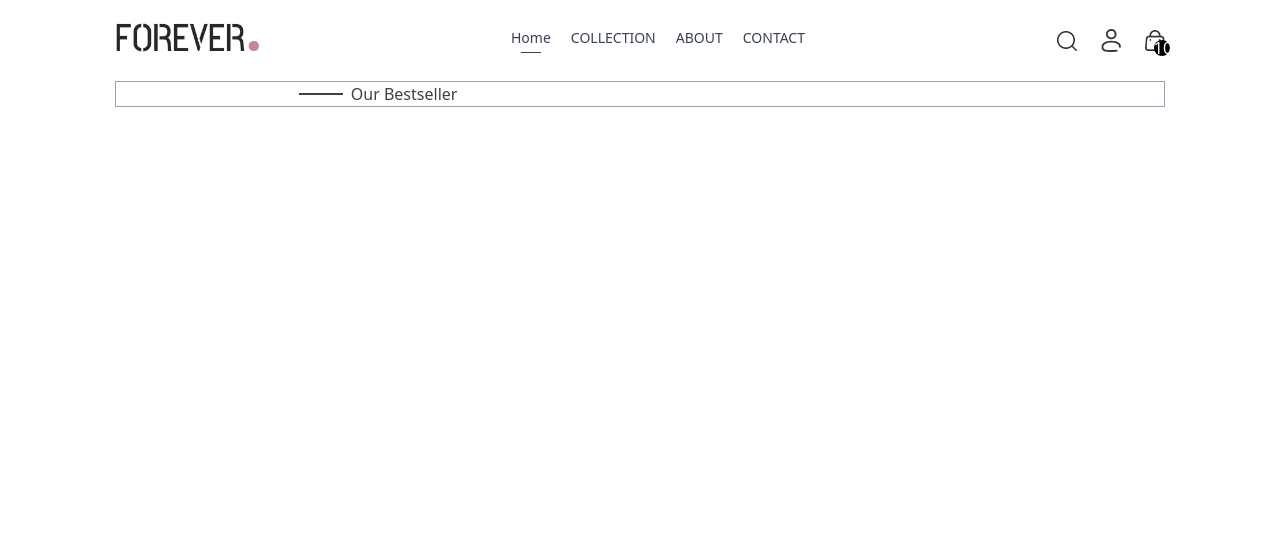
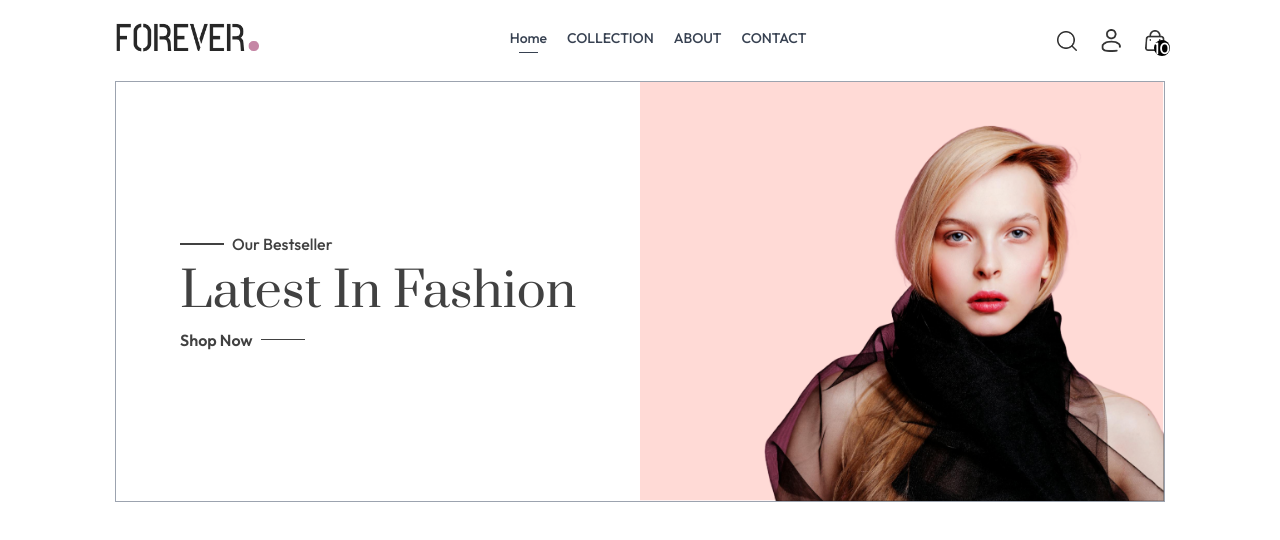
Before and after one commit to NikhilBhatt-dev/E-commerce, a React (Vite) app: page / in a window 1280 px wide. Shown: the top 540 px of the page. Built offline with nearby package versions, Linux system fonts and the light colour scheme.

Commit message:
update hero

```diff
--- a/src/components/Hero.jsx
+++ b/src/components/Hero.jsx
@@ -1,5 +1,6 @@
 import React from 'react'
 
+import {assets} from '../assets/assets'
 const Hero = () => {
   return (
     <div className='flex flex-col sm:flex-row border border-gray-400'>
@@ -17,10 +18,18 @@ const Hero = () => {
             </p>
 
           </div>
+          <h1 className='prata-regular text-3xl sm:py-3 lg:text-5xl leading-relaxed'>Latest In Fashion</h1>
+          <div className='flex items-center gap-2'>
+            <p className='font-semibold text-sm md:text-base'>Shop Now <i className='fa-solid fa-arrow-right-long'></i></p>
+            <p className='w-8 md:w-11 h-[1px] bg-[#414141]'></p>
+          </div>
 
         </div>
 
       </div>
+
+      {/* hero right Side */}
+      <img src={assets.hero_img} alt="hero_img" className='w-full sm:w-1/2' />
 
     </div>
   )
--- a/src/index.css
+++ b/src/index.css
@@ -1,3 +1,5 @@
+@import url('https://fonts.googleapis.com/css2?family=Outfit:wght@100..900&family=Prata&display=swap');
+
 @tailwind base;
 @tailwind components;
 @tailwind utilities;
@@ -6,3 +8,12 @@
 a.active hr{
    display: block;
 }
+
+*{
+   font-family: Outfit;
+}
+.prata-regular {
+   font-family: "Prata", serif;
+   font-weight: 400;
+   font-style: normal;
+}
```
